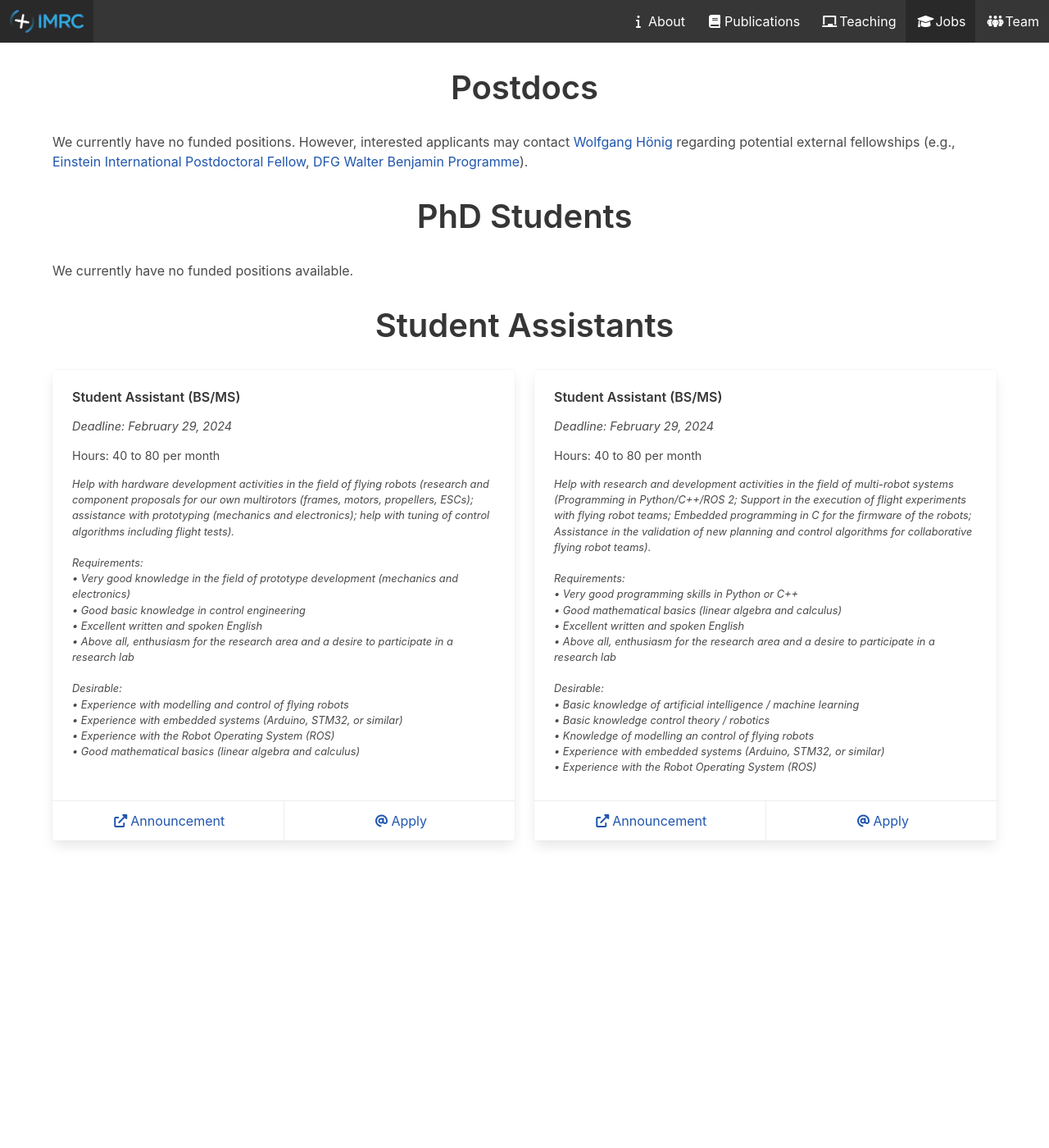
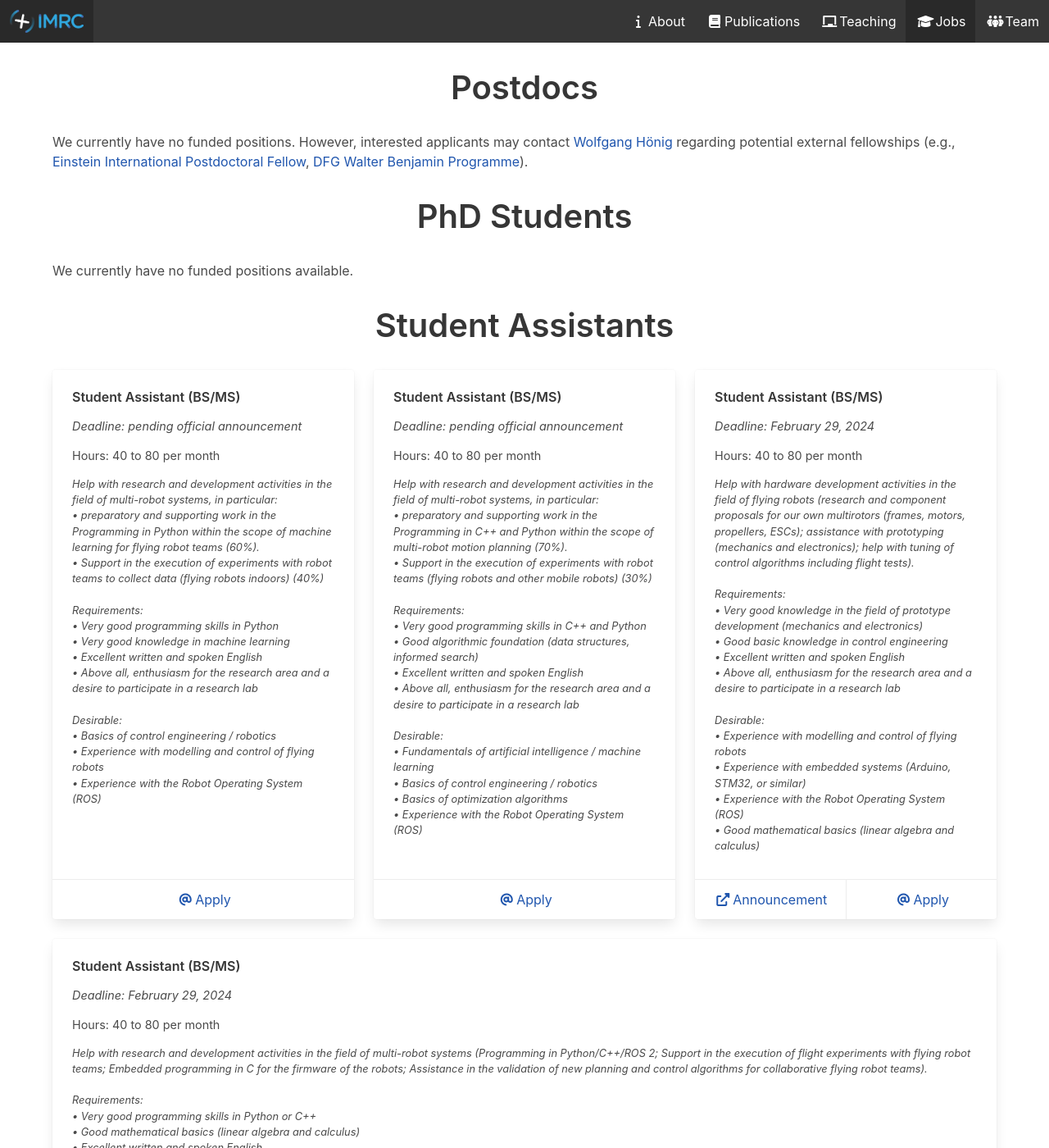
Before and after one commit to IMRCLab/imrclab.github.io, a Jekyll site: the page built from jobs.html, in a window 1280 px wide and 1400 px high. Shown: the whole window at 82% size. Built offline with Jekyll 4.4.1, drawn with Linux system fonts in a browser that asks for light colours.

Commit message:
update jobs

```diff
--- a/_data/jobs.yml
+++ b/_data/jobs.yml
@@ -32,6 +32,49 @@ phd: []
   #         • Names and email addresses of up to two qualified persons who are willing to provide a reference on request
 
 shk:
+  - name: "Student Assistant (BS/MS)"
+    hours: 40 to 80 per month
+    deadline: pending official announcement
+    reference: IV-SB-0027-2024
+    # announcement: https://www.jobs.tu-berlin.de/en/job-postings/179021
+    note: |
+      Help with research and development activities in the field of multi-robot systems, in particular:
+          • preparatory and supporting work in the Programming in Python within the scope of machine learning for flying robot teams  (60%).
+          • Support in the execution of experiments with robot teams to collect data (flying robots indoors) (40%)
+
+      Requirements:
+          • Very good programming skills in Python
+          • Very good knowledge in machine learning
+          • Excellent written and spoken English
+          • Above all, enthusiasm for the research area and a desire to participate in a research lab
+
+      Desirable:
+          • Basics of control engineering / robotics
+          • Experience with modelling and control of flying robots
+          • Experience with the Robot Operating System (ROS)
+
+  - name: "Student Assistant (BS/MS)"
+    hours: 40 to 80 per month
+    deadline: pending official announcement
+    reference: IV-SB-0026-2024
+    # announcement: https://www.jobs.tu-berlin.de/en/job-postings/179021
+    note: |
+      Help with research and development activities in the field of multi-robot systems, in particular:
+          • preparatory and supporting work in the Programming in C++ and Python within the scope of multi-robot motion planning (70%).
+          • Support in the execution of experiments with robot teams (flying robots and other mobile robots) (30%)
+
+      Requirements:
+          • Very good programming skills in C++ and Python
+          • Good algorithmic foundation (data structures, informed search)
+          • Excellent written and spoken English
+          • Above all, enthusiasm for the research area and a desire to participate in a research lab
+
+      Desirable:
+          • Fundamentals of artificial intelligence / machine learning
+          • Basics of control engineering / robotics
+          • Basics of optimization algorithms
+          • Experience with the Robot Operating System (ROS)
+
   - name: "Student Assistant (BS/MS)"
     hours: 40 to 80 per month
     deadline: February 29, 2024
--- a/_includes/job.html
+++ b/_includes/job.html
@@ -32,7 +32,7 @@
         <a href="{{job.announcement}}" class="card-footer-item"><span class="icon"><i class="fas fa-external-link-alt"></i></span><span>Announcement</span></a>
         {% endif %}
         {% if job.reference %}
-        <a href="mailto:i (dot) cicchetti-nilsson (at) tu-berlin (dot) de?subject=Application for {{job.reference}}&body=Please attach a single PDF with:%0D%0A
+        <a href="mailto:hoenig (at) tu-berlin (dot) de?subject=Application for {{job.reference}}&body=Please attach a single PDF with:%0D%0A
         {% if job.apply %}
           {{job.apply}}
         {% else %}
```
